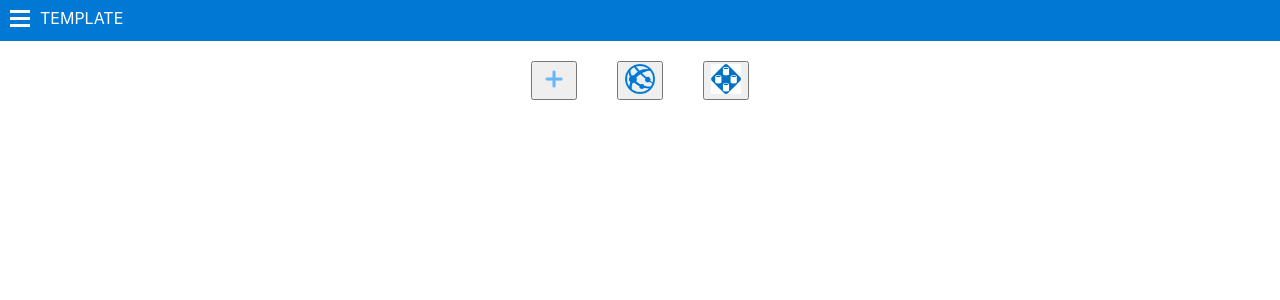
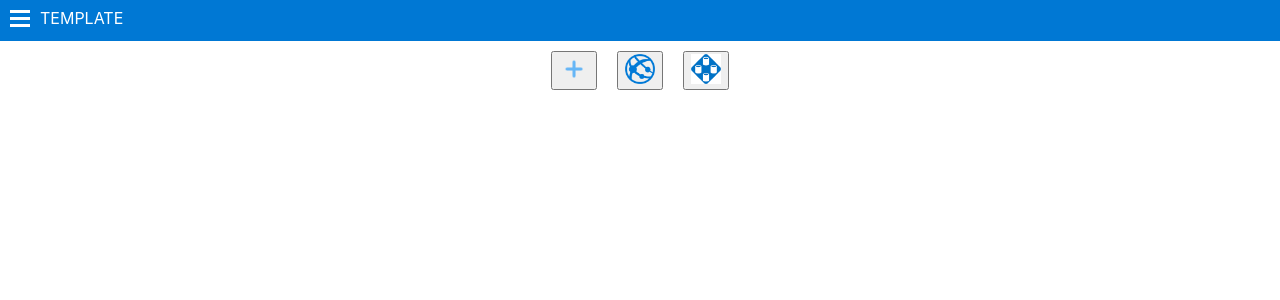
Before and after one commit to HalaHg/ReactTemplate, a React (Create React App) app: page / in a window 1280 px wide. Shown: the top 300 px of the page. Built offline with nearby package versions, Linux system fonts and the light colour scheme.

Commit message:
changed Content component name to Page

```diff
--- a/src/App.jsx
+++ b/src/App.jsx
@@ -1,5 +1,5 @@
 import { Header } from "./components/Header";
-import { Content } from "./components/Content";
+import { Page } from "./components/Page";
 import { useState } from "react";
 import "./App.css";
 
@@ -22,7 +22,7 @@ function App() {
   return (
     <>
     <Header></Header>
-    <Content onAdd={addNew} onSelect={handleSelect} contents={contents} ></Content>
+    <Page onAdd={addNew} onSelect={handleSelect} contents={contents} ></Page>
     </>
   );
 }
--- a/src/components/Content.css
+++ b/src/components/Page.css
@@ -4,5 +4,5 @@
 }
 
 .flexBox button {
-    margin: 20px;
+    margin: 10px;
 }
--- a/src/components/Content.jsx
+++ b/src/components/Page.jsx
@@ -1,6 +1,6 @@
-import "./Content.css";
+import "./Page.css";
 
-export function Content({onSelect, onAdd, contents}) {
+export function Page({onSelect, onAdd, contents}) {
 
 return (
     <div className="flexBox">
```
